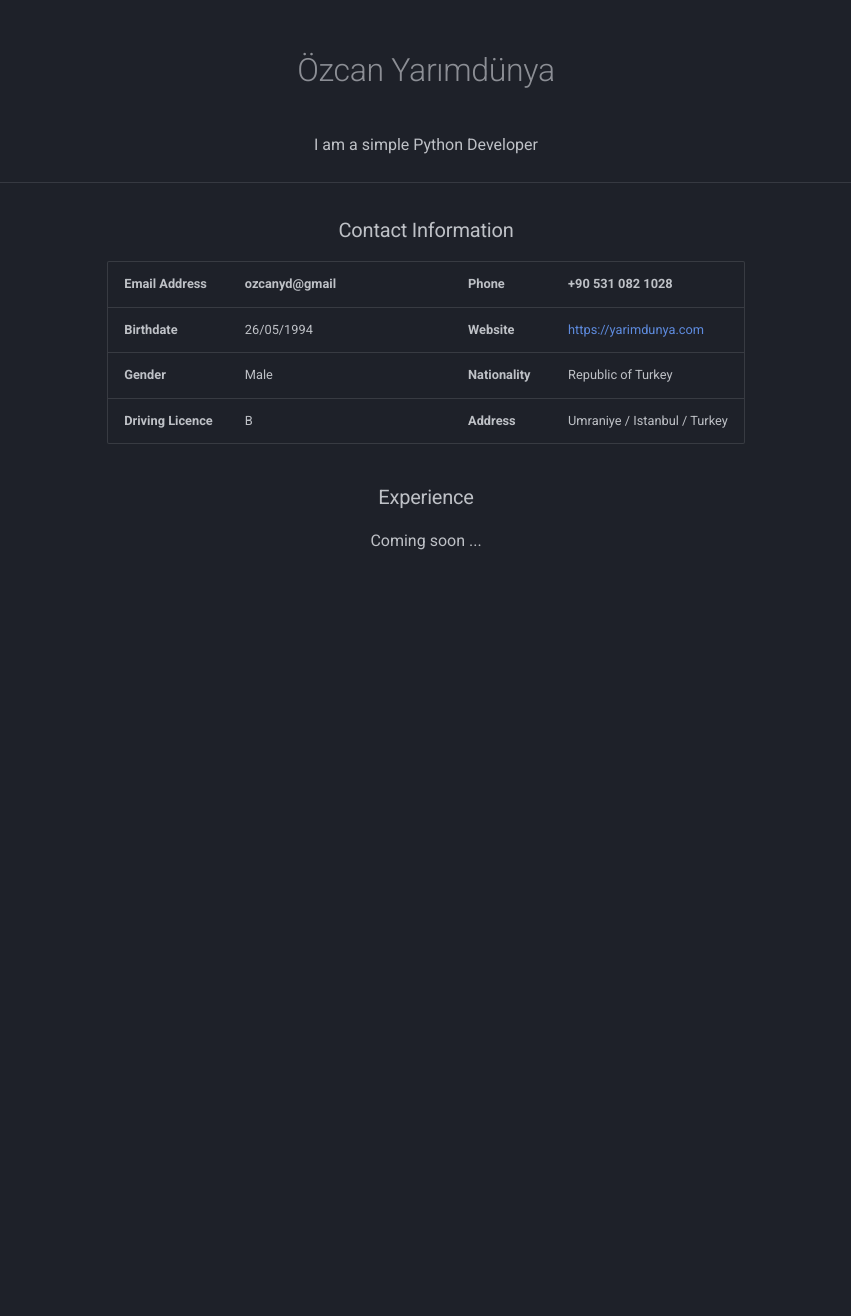
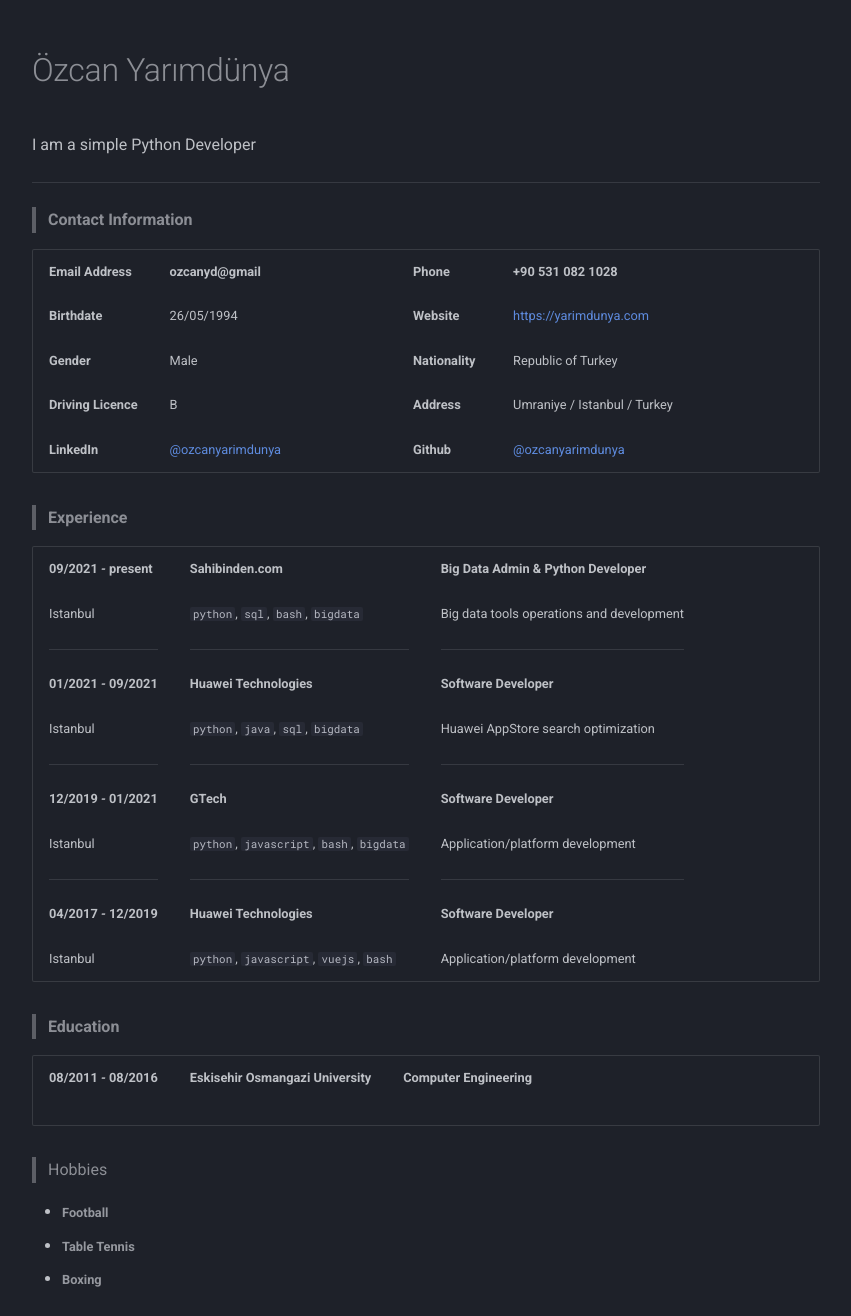
Before and after one commit to ozcanyarimdunya/yarimdunya.com, an MkDocs documentation site: the page built from docs/resume.md, in a window 1280 px wide. Shown: the whole page, without its empty margins (214-1065 px from the left). Built offline with MkDocs 1.6.1 and Material for MkDocs 9.7.7, drawn with Linux system fonts in a browser that asks for light colours; before the commit the page ends 900 px from its top, so only the background shows below that.

Commit message:
Update resume

```diff
--- a/docs/resume.md
+++ b/docs/resume.md
@@ -13,16 +13,39 @@ I am a simple Python Developer
 
 ---
 
-### Contact Information
+> **Contact Information**
 
 
-| Email Address       | ozcanyd@gmail |     | Phone           | +90 531 082 1028                                 |
-|---------------------|---------------|-----|-----------------|--------------------------------------------------|
-| **Birthdate**       | 26/05/1994    |     | **Website**     | [https://yarimdunya.com](https://yarimdunya.com) |
-| **Gender**          | Male          |     | **Nationality** | Republic of Turkey                               |
-| **Driving Licence** | B             |     | **Address**     | Umraniye / Istanbul / Turkey                     |
+| Email Address       | ozcanyd@gmail                                                   |     | Phone           | +90 531 082 1028                                       |
+|---------------------|-----------------------------------------------------------------|-----|-----------------|--------------------------------------------------------|
+| **Birthdate**       | 26/05/1994                                                      |     | **Website**     | [https://yarimdunya.com](https://yarimdunya.com)       |
+| **Gender**          | Male                                                            |     | **Nationality** | Republic of Turkey                                     |
+| **Driving Licence** | B                                                               |     | **Address**     | Umraniye / Istanbul / Turkey                           |
+| **LinkedIn**        | [@ozcanyarimdunya](https://www.linkedin.com/in/ozcanyarimdunya) |     | **Github**      | [@ozcanyarimdunya](https://github.com/ozcanyarimdunya) |
 
 
-### Experience
+> **Experience**
 
-Coming soon ...
+| 09/2021<i>&nbsp;-&nbsp;</i>present     | Sahibinden.com                            | Big Data Admin & Python Developer         |
+|----------------------------------------|-------------------------------------------|-------------------------------------------|
+| Istanbul                               | `python`, `sql`, `bash`, `bigdata`        | Big data tools operations and development |
+| <hr>                                   | <hr>                                      | <hr>                                      |
+| **01/2021<i>&nbsp;-&nbsp;</i>09/2021** | **Huawei Technologies**                   | **Software Developer**                    |
+| Istanbul                               | `python`, `java`, `sql`, `bigdata`        | Huawei AppStore search optimization       |
+| <hr>                                   | <hr>                                      | <hr>                                      |
+| **12/2019<i>&nbsp;-&nbsp;</i>01/2021** | **GTech**                                 | **Software Developer**                    |
+| Istanbul                               | `python`, `javascript`, `bash`, `bigdata` | Application/platform development          |
+| <hr>                                   | <hr>                                      | <hr>                                      |
+| **04/2017<i>&nbsp;-&nbsp;</i>12/2019** | **Huawei Technologies**                   | **Software Developer**                    |
+| Istanbul                               | `python`, `javascript`, `vuejs`, `bash`   | Application/platform development          |
+
+> **Education**
+
+| **08/2011<i>&nbsp;-&nbsp;</i>08/2016** | Eskisehir Osmangazi University | Computer Engineering |
+|----------------------------------------|--------------------------------|----------------------|
+
+> Hobbies
+
+- **<small>Football</small>**
+- **<small>Table Tennis</small>**
+- **<small>Boxing</small>**
--- a/src/overrides/resume.html
+++ b/src/overrides/resume.html
@@ -8,8 +8,15 @@
 {{ super() }}
 
 <style>
-  .md-content {
-    text-align: center;
+  .md-main__inner {
+    padding: 0 10rem;
+  }
+
+  table {
+    width: 100%;
+  }
+  td {
+    border: none !important;
   }
 </style>
 {% endblock %}
```
